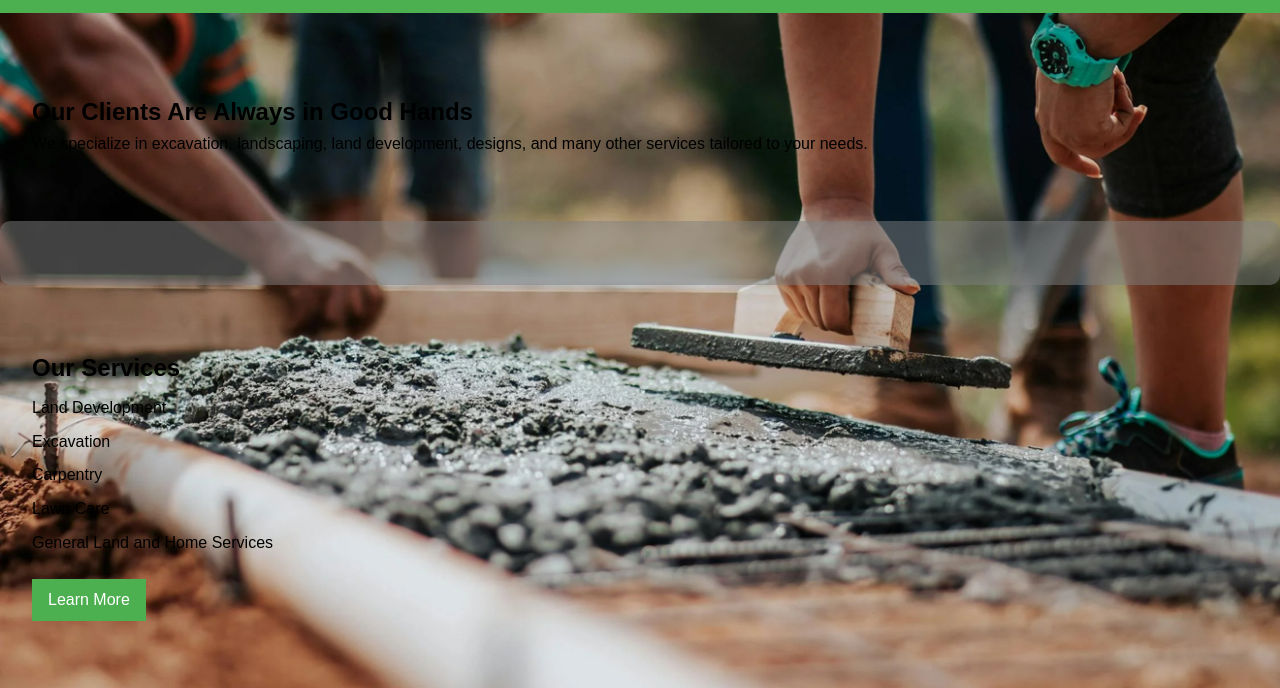
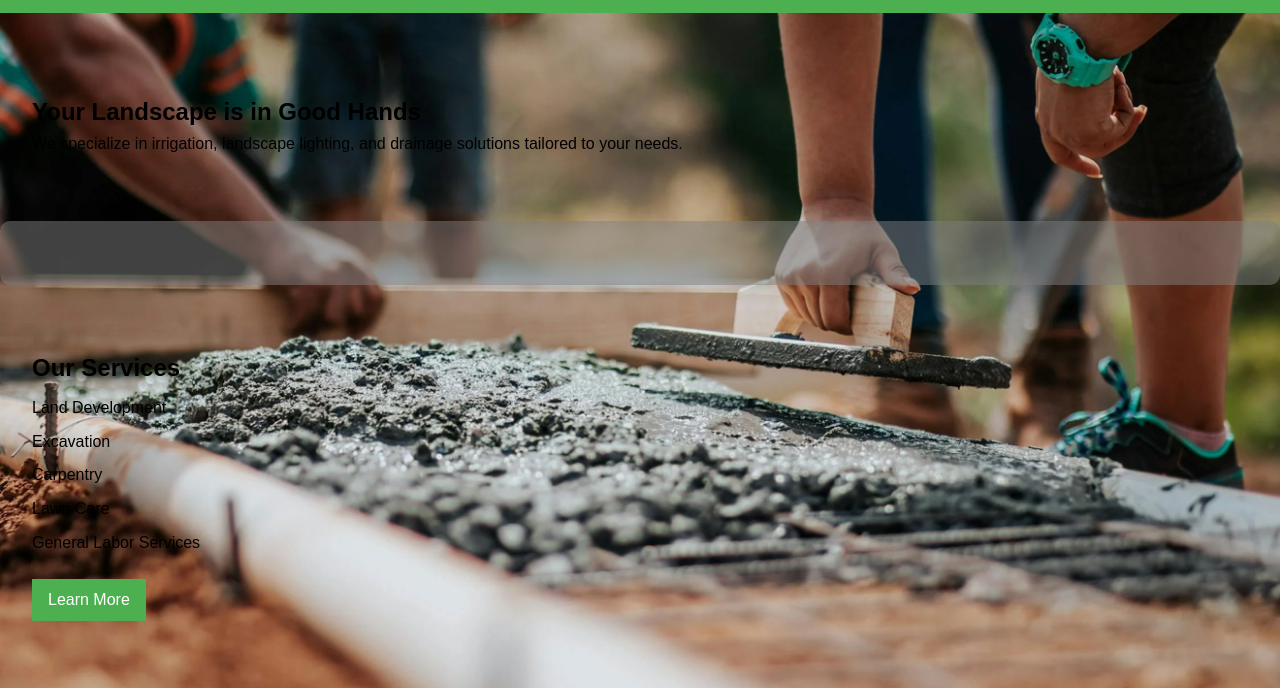
Before and after one commit to hippieforhire/muddyboots.works, a plain HTML site: page index.html in a window 1280 px wide. Shown: the part 112-800 px from the top of the page. Drawn offline with Linux system fonts and the light colour scheme.

Commit message:
Update index.html

```diff
--- a/index.html
+++ b/index.html
@@ -24,8 +24,8 @@
 
     <main class="main-content">
         <section class="hero">
-            <h2>Our Clients Are Always in Good Hands</h2>
-            <p>We specialize in excavation, landscaping, land development, designs, and many other services tailored to your needs.</p>
+            <h2>Your Landscape is in Good Hands</h2>
+            <p>We specialize in irrigation, landscape lighting, and drainage solutions tailored to your needs.</p>
         </section>
 
         <div class="gray-box"></div>
@@ -37,7 +37,7 @@
                 <li>Excavation</li>
                 <li>Carpentry</li>
                 <li>Lawn Care</li>
-                <li>General Land and Home Services</li>
+                <li>General Labor Services</li>
             </ul>
             <a href="services.html" class="button">Learn More</a>
         </section>
```
